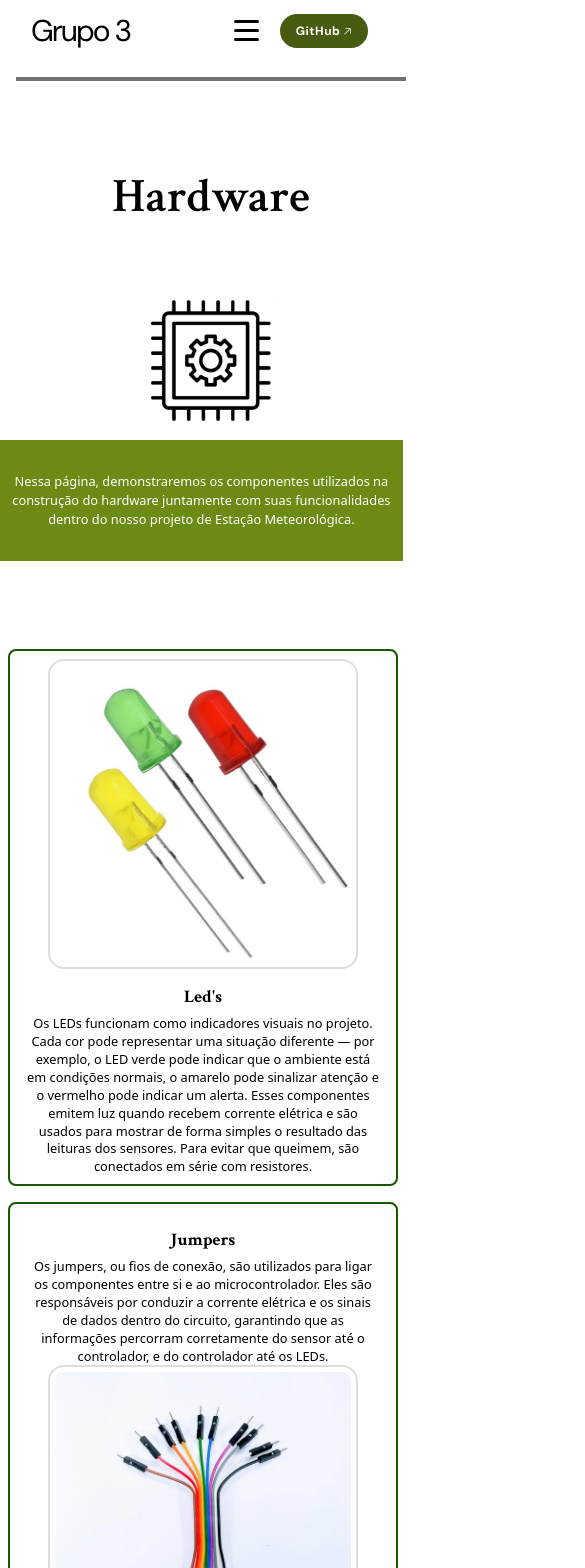
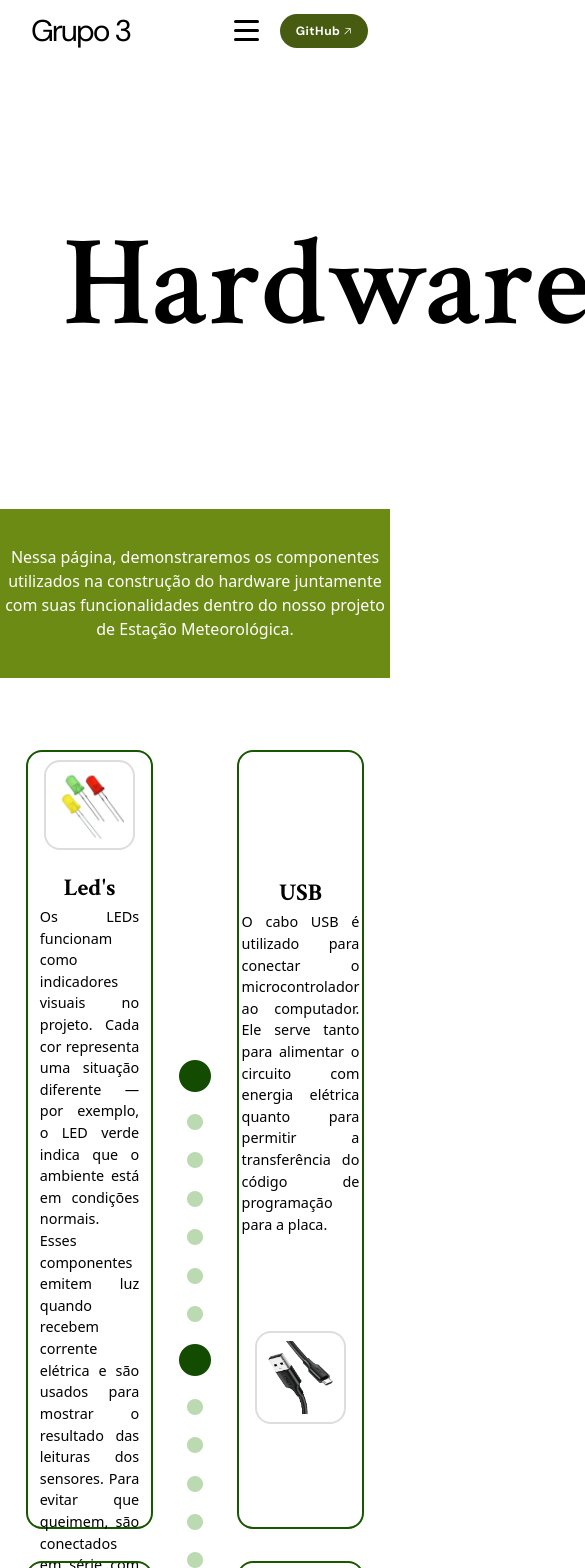
Before and after one commit to vitorcecato-sesi/estacao-meteorologica, a React (Vite) app in the folder Frontend/: page /hardware in a window 390 px wide. Shown: the top 1568 px of the page, 585 px wide, since content can reach past the window. Built offline with nearby package versions, Linux system fonts and the light colour scheme.

Commit message:
Arrumando responsividade

```diff
--- a/Frontend/src/components/hwInfoComp.css
+++ b/Frontend/src/components/hwInfoComp.css
@@ -45,20 +45,18 @@
     text-align: justify;
 }
 
-/* Media query para telas grandes (largura máxima de 1200px) */
-@media (max-width: 1200px) {
+@media only screen and (max-width: 1200px) {
     .hwComponentesBox {
         padding: 1em;
     }
 }
 
-/* Media query para telas médias (largura máxima de 1075px) */
-@media (max-width: 1075px) {
+@media only screen and (max-width: 1075px) {
     .hwComponentesBox {
         padding: 0.5em 0.2em;
         flex-direction: column;
         height: 90vh;
-        width: 70vw;
+        width: 30vw;
     }
 
     .hwComponentesTexto {
@@ -71,62 +69,3 @@
         height: auto;
     }
 }
-
-/* Media query para tablets (largura máxima de 768px) */
-@media only screen and (max-width: 768px) {
-    .hwComponentesBox {
-        width: 90vw; /* Ajusta para ocupar mais largura em telas menores */
-        height: auto; /* Altura automática para se ajustar ao conteúdo */
-        padding: 1em;
-        flex-direction: column; /* Mantém coluna para empilhar imagem e texto */
-    }
-
-    .hwComponentesImg {
-        width: 70%; /* Aumenta a imagem para melhor visibilidade */
-        height: auto;
-        padding: 0.5em;
-    }
-
-    .hwComponentesTexto {
-        width: 90%;
-        height: auto;
-        gap: 0.5em;
-    }
-
-    .hwComponentesTexto h2 {
-        font-size: 1.3em; /* Reduz fonte para caber melhor */
-    }
-
-    .hwComponentesTexto p {
-        font-size: 0.85em;
-        text-align: center; /* Centraliza texto em telas menores para melhor leitura */
-    }
-}
-
-/* Media query para celulares (largura máxima de 480px) */
-@media only screen and (max-width: 480px) {
-    .hwComponentesBox {
-        width: 95vw; /* Quase toda a largura da tela */
-        padding: 0.5em;
-        border-radius: 0.5em; /* Bordas menores para economizar espaço */
-    }
-
-    .hwComponentesImg {
-        width: 80%; /* Imagem ainda maior em telas muito pequenas */
-        padding: 0.3em;
-    }
-
-    .hwComponentesTexto {
-        width: 95%;
-        gap: 0.3em;
-    }
-
-    .hwComponentesTexto h2 {
-        font-size: 1.1em; /* Fonte menor */
-    }
-
-    .hwComponentesTexto p {
-        font-size: 0.8em;
-        line-height: 1.4; /* Melhora legibilidade */
-    }
-}
--- a/Frontend/src/pages/Hardware.css
+++ b/Frontend/src/pages/Hardware.css
@@ -39,6 +39,7 @@
     align-items: center;
     justify-content: center;
     text-align: center;
+
     height: 20vh;
     width: 100%;
     background-color: #6B8B14;
@@ -48,7 +49,7 @@
 .hwSecComponentes {
     display: flex;
     flex-direction: row;
-    align-items: center;
+    align-items: center ;
     justify-content: space-evenly;
     width: 100%;
     height: 80%;
@@ -85,84 +86,8 @@
     color: #BCDAB1;
 }
 
-/* Media query para tablets (largura máxima de 768px) */
-@media (max-width: 1000px) {
-    .hwTituloBox {
-        flex-direction: column;
-        text-align: center;
-        padding-left: 0;
-        gap: 1em;
-        width: 95%;
-        margin: 0 auto;
-    }
-
-    .hwBorderTitulo {
-        width: 100%;
-        height: 0.5vh;
-        margin-bottom: 1em;
-    }
-
-    .hwTitulo {
-        font-size: 4em;
-    }
-
-    .hwImgHeader {
-        height: 20vh;
-        width: 20vh;
-    }
-
-    .hwArticle {
-        height: auto;
-        padding: 2em 1em;
-        font-size: 0.9em;
-    }
-
-    .hwSecComponentes {
-        flex-direction: column;
-        gap: 2em;
-        height: auto;
-        padding: 2em 1em;
-    }
-
-    .hwC1Componentes,
-    .hwC2Componentes {
-        height: auto;
-        gap: 1.5em;
-    }
-
+@media only screen and (max-width: 1075px) {
     .hwIcons {
-        display: none; /* Oculta os ícones em telas menores para simplificar o layout */
+        gap: 1.4em;
     }
 }
-
-/* Media query para celulares (largura máxima de 480px) */
-@media only screen and (max-width: 480px) {
-    .hwTituloBox {
-        width: 100%;
-        padding: 1em;
-    }
-
-    .hwTitulo {
-        font-size: 3em;
-    }
-
-    .hwImgHeader {
-        height: 15vh;
-        width: 15vh;
-    }
-
-    .hwArticle {
-        padding: 1.5em 0.5em;
-        font-size: 0.8em;
-    }
-
-    .hwSecComponentes {
-        padding: 1em 0.5em;
-        gap: 1em;
-    }
-
-    .hwC1Componentes,
-    .hwC2Componentes {
-        gap: 1em;
-    }
-}
--- a/Frontend/src/pages/Hardware.jsx
+++ b/Frontend/src/pages/Hardware.jsx
@@ -52,7 +52,7 @@
                 imgSrc={imgLed}
                 imgAlt="Imagem Led"
                 Titulo="Led's"
-                Desc="Os LEDs funcionam como indicadores visuais no projeto. Cada cor pode representar uma situação diferente — por exemplo, o LED verde pode indicar que o ambiente está em condições normais, o amarelo pode sinalizar atenção e o vermelho pode indicar um alerta. Esses componentes emitem luz quando recebem corrente elétrica e são usados para mostrar de forma simples o resultado das leituras dos sensores. Para evitar que queimem, são conectados em série com resistores."
+                Desc="Os LEDs funcionam como indicadores visuais no projeto. Cada cor representa uma situação diferente — por exemplo, o LED verde indica que o ambiente está em condições normais. Esses componentes emitem luz quando recebem corrente elétrica e são usados para mostrar o resultado das leituras dos sensores. Para evitar que queimem, são conectados em série com resistores."
                 />
 
                 <HwInfoComp
@@ -179,7 +179,7 @@
                     imgSrc={imgESP32}
                     imgAlt="Imagem ESP32"
                     Titulo="Microcontrolador ESP32"
-                    Desc="O microcontrolador (como o Arduino ou ESP32) é o cérebro do projeto. Ele recebe os sinais enviados pelos sensores, processa as informações e toma decisões de acordo com a programação estabelecida. Por exemplo, ele pode acender um LED quando a temperatura estiver alta ou quando for detectada a presença de gás no ambiente. Além disso, o microcontrolador é responsável por se comunicar com o computador, permitindo que os dados sejam exibidos na tela através do monitor serial."
+                    Desc="O microcontrolador (ESP32) é o cérebro do projeto. Ele recebe os sinais enviados pelos sensores, processa as informações e toma decisões de acordo com a programação estabelecida. Por exemplo, ele pode acender um LED quando a temperatura estiver alta. Além disso, o microcontrolador é responsável por se comunicar com o computador, permitindo que os dados sejam exibidos na tela através do monitor serial."
                 />
 
             </section>
```
